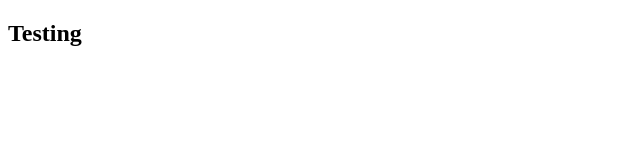
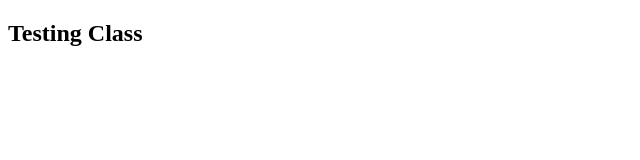
Before and after one commit to jrmulero/git-testing-class, a plain HTML site: page index.html in a window 1280 px wide. Shown: the full height of the page, 0-640 px from the left. Drawn offline with Linux system fonts and the light colour scheme.

Commit message:
Update profile

```diff
--- a/index.html
+++ b/index.html
@@ -7,6 +7,6 @@
     <title>Document</title>
 </head>
 <body>
-    <h2> Testing </h2>
+    <h2> Testing Class </h2>
 </body>
 </html>
--- a/note.js
+++ b/note.js
@@ -1 +1 @@
-console.log("Mensaje de confirmacion");
+console.log("Mensaje de confirmacion - practica");
```
